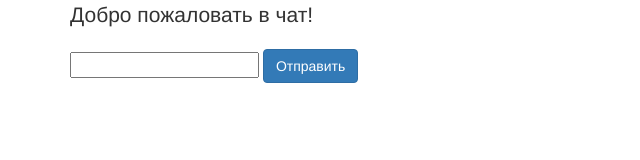
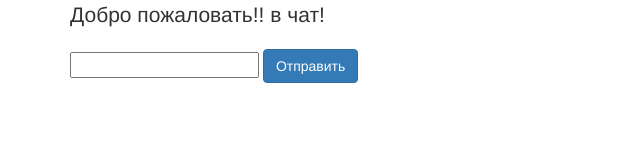
Before and after one commit to js-tasks-ru/nodejs-20200512-koajs-app, a website: page public/index.html in a window 1280 px wide. Shown: the full height of the page, 0-640 px from the left. Drawn offline with nearby package versions, Linux system fonts and the light colour scheme; no server answers.

Commit message:
Update index.html

```diff
--- a/public/index.html
+++ b/public/index.html
@@ -5,7 +5,7 @@
   <link href="https://cdnjs.cloudflare.com/ajax/libs/twitter-bootstrap/3.3.4/css/bootstrap.min.css" rel="stylesheet">
 </head>
 <body class="container">
-<p class="lead">Добро пожаловать в чат!</p>
+<p class="lead">Добро пожаловать!! в чат!</p>
 
 <form id="publish" class="form-inline">
   <input type="text" name="message"/>
```
